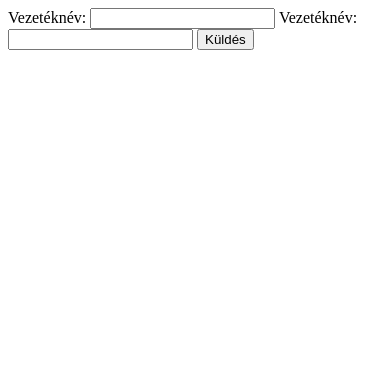
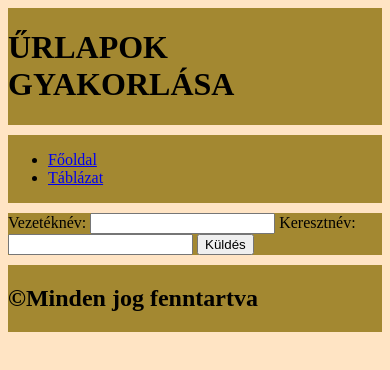
Before and after one commit to Agnes-milia/urlap1_szfb, a plain HTML site: page index.html in a window 390 px wide. Drawn offline with Linux system fonts and the light colour scheme.

Commit message:
grid, reszponzív

```diff
--- a/index.html
+++ b/index.html
@@ -5,14 +5,32 @@
     <meta http-equiv="X-UA-Compatible" content="IE=edge">
     <meta name="viewport" content="width=device-width, initial-scale=1.0">
     <title>Űrlapok</title>
+    <link rel="stylesheet" href="style.css">
 </head>
 <body>
+    <main>
+        <header class="box">
+            <h1>ŰRLAPOK GYAKORLÁSA</h1>
+        </header>
+        <article class="box">
             <form action="#" method="get">
                 <label for="vNev">Vezetéknév:</label>
                 <input type="text" id="vNev" name="vezetekNev">
-        <label for="kNev">Vezetéknév:</label>
+                <label for="kNev">Keresztnév:</label>
                 <input type="text" id="kNev" name="keresztNev">
                 <input type="submit" value="Küldés">
             </form>
+        </article >
+        <nav class="box">
+            <ul>
+                <li><a href="index.html">Főoldal</a></li>
+                <li><a href="#">Táblázat</a></li>
+            </ul>
+        </nav>
+        <footer class="box">
+            <h2>&copy;Minden jog fenntartva</h2>
+        </footer>
+    </main>
+
 </body>
 </html>
--- /dev/null
+++ b/style.css
@@ -0,0 +1,58 @@
+body{
+    background-color: bisque;
+}
+
+main{
+    display: grid;
+    gap: 10px;
+    grid-template-columns: 4fr 1fr;
+    grid-template-areas:
+        "h h"
+        "a n"
+        "f f";
+}
+
+.box{
+    background-color: brown;
+}
+
+header{
+    grid-area: h;
+}
+
+article{
+    grid-area: a;
+}
+
+nav{
+    grid-area: n;
+}
+
+footer{
+    grid-area: f;
+}
+
+@media all and (max-width: 1000px){
+    main{
+        grid-template-columns: 2fr 1fr;
+    }
+
+    .box{
+        background-color: rgb(79, 79, 96);
+    }
+}
+
+@media all and (max-width: 600px){
+    main{
+        grid-template-columns: 1fr;
+        grid-template-areas:
+        "h"
+        "n"
+        "a"
+        "f";
+    }
+
+    .box{
+        background-color: rgb(163, 136, 49);
+    }
+}
```
Also changed, not shown: 1 other file. Lines whose indentation alone changed are shown as unchanged.
